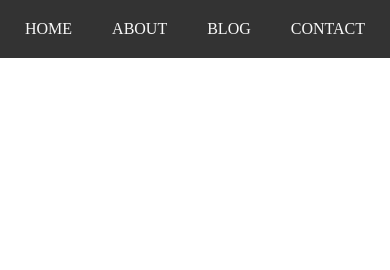
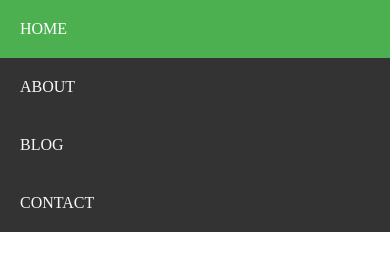
Before and after one commit to kevin-mylett/responsiveNavigation, a plain HTML site: page index.html in a window 390 px wide. Drawn offline with Linux system fonts and the light colour scheme.

Commit message:
added media queries

```diff
--- a/style.css
+++ b/style.css
@@ -28,3 +28,9 @@ html, body {
 	color: #fff;
 	background-color: #4CAF50;
 }
+
+@media screen and (max-width: 480px) {
+	.site-navigation ul {
+		display: block;
+	}
+}
```
